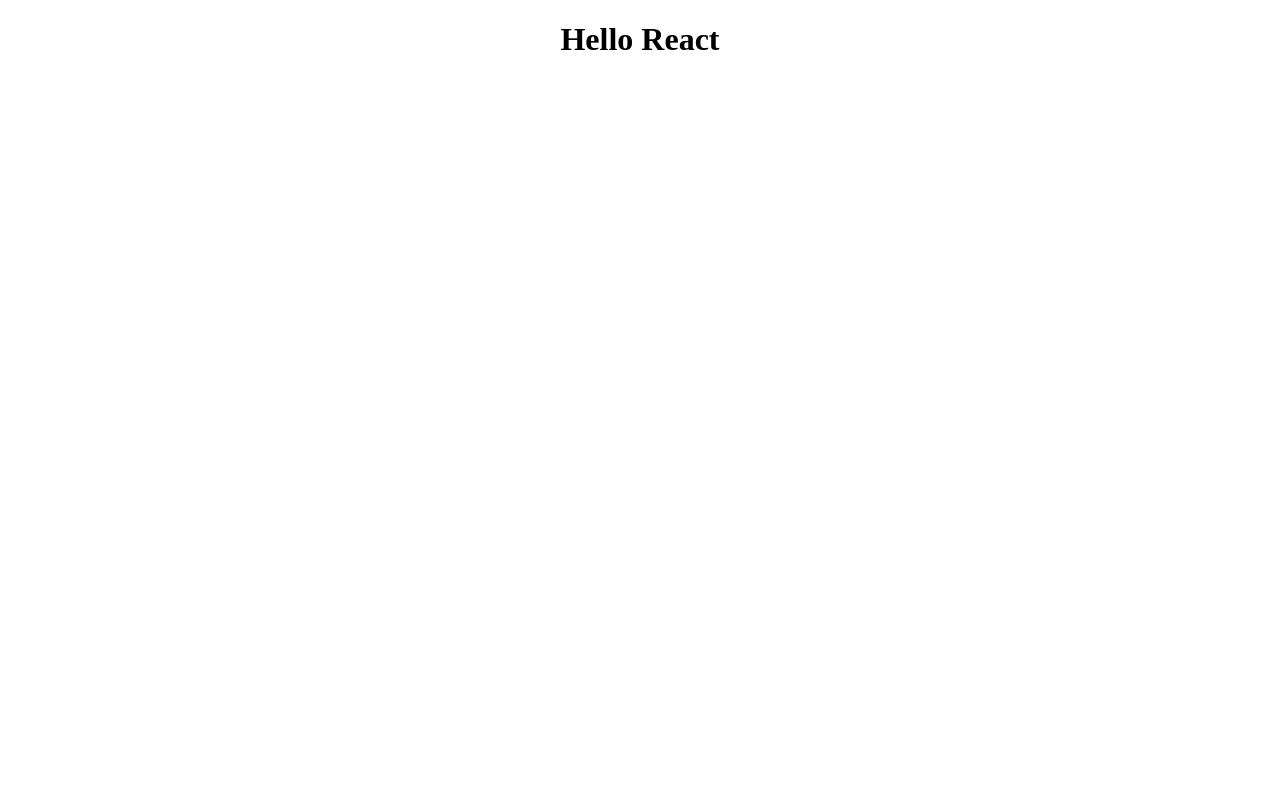
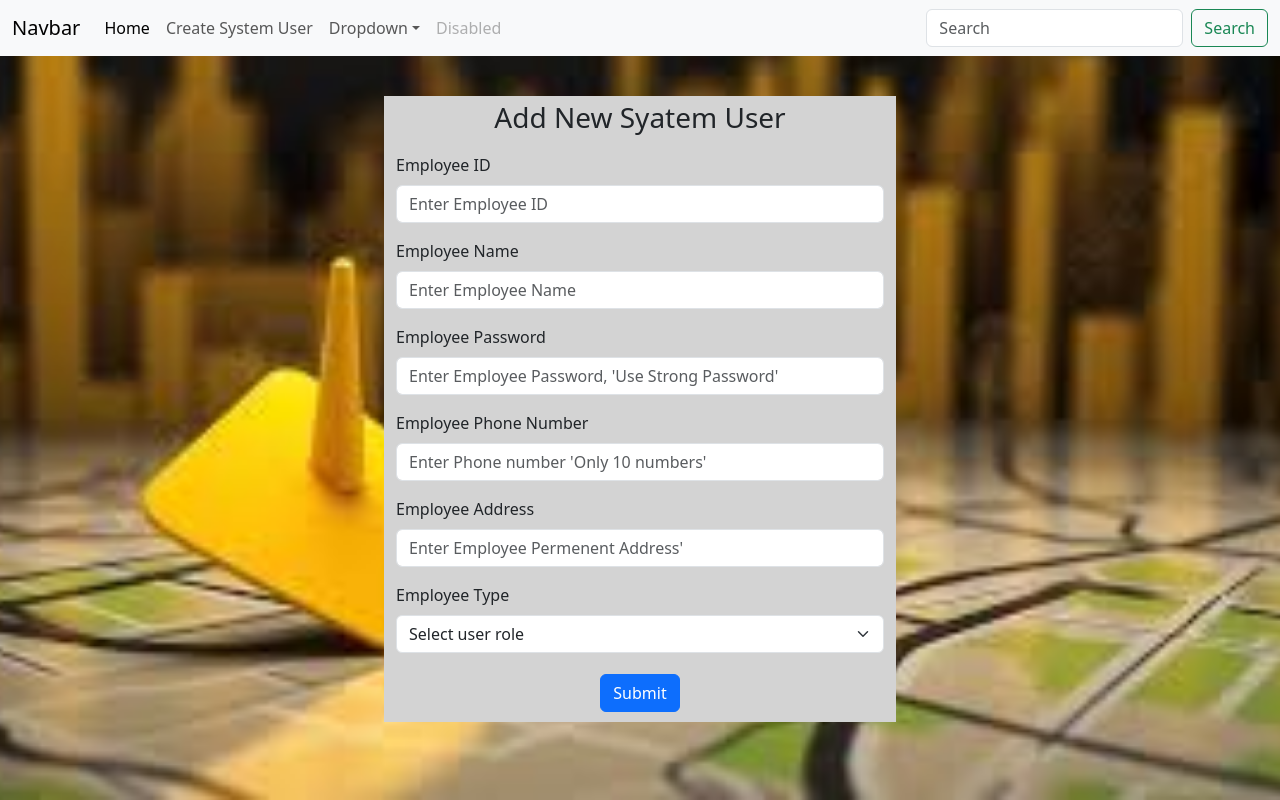
Before and after one commit to SandunRanjanaM/CabServiceManagement, a React (Create React App) app in the folder frontend/: page /add in a window 1280 px wide. Built offline with nearby package versions, Linux system fonts and the light colour scheme.

Commit message:
completed add system user function

```diff
--- a/frontend/package.json
+++ b/frontend/package.json
@@ -6,9 +6,11 @@
     "@testing-library/jest-dom": "^5.17.0",
     "@testing-library/react": "^13.4.0",
     "@testing-library/user-event": "^13.5.0",
+    "axios": "^1.6.8",
     "react": "^18.2.0",
     "react-bootstrap": "^2.10.2",
     "react-dom": "^18.2.0",
+    "react-router-dom": "^6.22.3",
     "react-scripts": "5.0.1",
     "web-vitals": "^2.1.4"
   },
--- a/frontend/public/index.html
+++ b/frontend/public/index.html
@@ -10,34 +10,18 @@
       content="Web site created using create-react-app"
     />
     <link rel="apple-touch-icon" href="%PUBLIC_URL%/logo192.png" />
-    <!--
-      manifest.json provides metadata used when your web app is installed on a
-      user's mobile device or desktop. See https://developers.google.com/web/fundamentals/web-app-manifest/
-    -->
+
     <link rel="manifest" href="%PUBLIC_URL%/manifest.json" />
-    <!--
-      Notice the use of %PUBLIC_URL% in the tags above.
-      It will be replaced with the URL of the `public` folder during the build.
-      Only files inside the `public` folder can be referenced from the HTML.
 
-      Unlike "/favicon.ico" or "favicon.ico", "%PUBLIC_URL%/favicon.ico" will
-      work correctly both with client-side routing and a non-root public URL.
-      Learn how to configure a non-root public URL by running `npm run build`.
-    -->
+    <link href="https://cdn.jsdelivr.net/npm/bootstrap@5.3.3/dist/css/bootstrap.min.css" rel="stylesheet" integrity="sha384-QWTKZyjpPEjISv5WaRU9OFeRpok6YctnYmDr5pNlyT2bRjXh0JMhjY6hW+ALEwIH" crossorigin="anonymous">
+
     <title>React App</title>
   </head>
   <body>
     <noscript>You need to enable JavaScript to run this app.</noscript>
     <div id="root"></div>
-    <!--
-      This HTML file is a template.
-      If you open it directly in the browser, you will see an empty page.
 
-      You can add webfonts, meta tags, or analytics to this file.
-      The build step will place the bundled scripts into the <body> tag.
+    <script src="https://cdn.jsdelivr.net/npm/bootstrap@5.3.3/dist/js/bootstrap.bundle.min.js" integrity="sha384-YvpcrYf0tY3lHB60NNkmXc5s9fDVZLESaAA55NDzOxhy9GkcIdslK1eN7N6jIeHz" crossorigin="anonymous"></script>
 
-      To begin the development, run `npm start` or `yarn start`.
-      To create a production bundle, use `npm run build` or `yarn build`.
-    -->
   </body>
 </html>
--- a/frontend/src/App.css
+++ b/frontend/src/App.css
@@ -1,3 +1,13 @@
+body {
+  background-image: url("download.jpeg");
+  background-size: cover;
+  background-position: center;
+  margin: 0;
+  padding: 0;
+  width: 100vw;
+  height: 100vh;
+}
+
 .App {
   text-align: center;
 }
--- a/frontend/src/App.js
+++ b/frontend/src/App.js
@@ -1,10 +1,20 @@
 import './App.css';
+import Addsystemusers from './components/Addsystemusers';
+import Header from './components/Header';
+import { BrowserRouter as Router, Routes, Route } from "react-router-dom";
 
 function App() {
   return (
-    <div className="App">
-      <h1>Hello React</h1>
-    </div>
+    <Router>
+      <div>
+        <Header/>
+
+        <Routes>
+          <Route path='/add' element={<Addsystemusers />} />
+        </Routes>
+
+      </div>
+    </Router>
   );
 }
 
--- /dev/null
+++ b/frontend/src/components/Addsystemusers.js
@@ -0,0 +1,127 @@
+import React, { useState } from "react";
+import axios from "axios";
+
+export default function AddSystemUsers() {
+    const [Emp_ID, setEmp_ID] = useState("");
+    const [name, setname] = useState("");
+    const [password, setpassword] = useState("");
+    const [phone_number, setphone_number] = useState("");
+    const [address, setaddress] = useState("");
+    const [Emp_Type, setEmp_Type] = useState("");
+
+    const handlePhoneNumberChange = (e) => {
+        const value = e.target.value;
+        // Validation: Allow only numbers and limit input to 10 digits
+        const formattedValue = value.replace(/\D/g, '').slice(0, 10);
+        setphone_number(formattedValue);
+    };
+
+
+    function sendData(e){
+
+        e.preventDefault();
+
+        const newSystemUser = {
+            Emp_ID,
+            name,
+            password,
+            phone_number,
+            address,
+            Emp_Type
+        }
+
+        axios.post("http://localhost:8070/systemusers/add", newSystemUser).then(()=>{
+            alert("System user Added");
+            setEmp_ID("");
+            setEmp_Type("");
+            setaddress("");
+            setname("");
+            setpassword("");
+            setphone_number("");
+        }).catch((err)=>{
+            alert(err)
+        })
+
+    }
+
+
+    return (
+        <div  style={{ marginLeft:'30vw', marginRight:'30vw', alignContent:"center", marginTop:"5vh",marginBottom:"5vh" ,backgroundColor:"lightgray"}} >
+            <h3 style={{textAlign:"center",paddingTop:"5px"}}>Add New Syatem User</h3>
+            <div className="container" style={{paddingTop:"10px", paddingBottom:"10px", border:"1px", borderRadius:"1px"}}>
+            <form  onSubmit={sendData}>
+                <div className="mb-3">
+                    <label htmlFor="Emp_ID" className="form-label">Employee ID</label>
+                    <input type="text" className="form-control" id="Emp_ID" placeholder="Enter Employee ID" required onChange={
+                        (e) => {
+                            setEmp_ID(e.target.value);
+                        }
+                    }/>
+                </div>
+
+                <div className="mb-3">
+                    <label htmlFor="name" className="form-label">Employee Name</label>
+                    <input type="text" className="form-control" id="name" placeholder="Enter Employee Name" required onChange={
+                        (e) => {
+                            setname(e.target.value);
+                        }
+                    }/>
+                </div>
+
+                <div className="mb-3">
+                    <label htmlFor="password" className="form-label">Employee Password</label>
+                    <input type="password" className="form-control" id="password" placeholder="Enter Employee Password, 'Use Strong Password'" required onChange={
+                        (e) => {
+                            setpassword(e.target.value);
+                        }
+                    }/>
+                </div>
+
+                <div className="mb-3">
+                    <label htmlFor="phone_number" className="form-label">Employee Phone Number</label>
+                    <input
+                        type="tel"
+                        className="form-control"
+                        id="phone_number"
+                        value={phone_number}
+                        onChange={handlePhoneNumberChange}
+                        pattern="[0-9]{10}"
+                        title="Please enter a 10-digit phone number"
+                        required
+                        placeholder="Enter Phone number 'Only 10 numbers'"
+
+                    />
+                </div>
+
+                <div className="mb-3">
+                    <label htmlFor="address" className="form-label">Employee Address</label>
+                    <input type="text" className="form-control" id="address" placeholder="Enter Employee Permenent Address'" required onChange={
+                        (e) => {
+                            setaddress(e.target.value);
+                        }
+                    }/>
+                </div>
+
+                <div className="mb-3">
+                    <label htmlFor="Emp_Type" className="form-label">Employee Type</label>
+                    <select className="form-select" aria-label="Default select example" onClick={(e) => {setEmp_Type(e.target.value);}} required >
+                        <option disabled selected style={{color: "#999"}}>Select user role</option>
+                        <option value="Payment_Manager">Payment Manager</option>
+                        <option value="Administrator">Administrator</option>
+                        <option value="Inquiry_Manager">Inquiry Manager</option>
+                        <option value="Package_Manager">Package Manager</option>
+                        <option value="Inventory_Manager">Inventory Manager</option>
+                        <option value="Advertisement_Manager">Advertisement Manager</option>
+                        <option value="Trip_Order_Manager">Trip Order Manager</option>
+                    </select>
+                </div>
+
+                <div style={{textAlign:"center",paddingTop:"5px"}}>
+                <button type="submit" className="btn btn-primary" style={{textAlign:"center"}}>Submit</button>
+                </div>
+
+            </form>
+            </div>
+        </div>
+    );
+}
--- /dev/null
+++ b/frontend/src/components/Header.js
@@ -0,0 +1,48 @@
+import React from "react";
+
+
+function Header() {
+
+    return(
+        <div>
+            <nav className="navbar navbar-expand-lg bg-body-tertiary" >
+            <div className="container-fluid" >
+                <a className="navbar-brand" href="#" >Navbar</a>
+                    <button className="navbar-toggler" type="button" data-bs-toggle="collapse" data-bs-target="#navbarSupportedContent" aria-controls="navbarSupportedContent" aria-expanded="false" aria-label="Toggle navigation">
+                    <span className="navbar-toggler-icon"></span>
+                    </button>
+                    <div className="collapse navbar-collapse" id="navbarSupportedContent">
+                    <ul className="navbar-nav me-auto mb-2 mb-lg-0">
+                        <li className="nav-item">
+                        <a className="nav-link active" aria-current="page" href="#">Home</a>
+                        </li>
+                        <li className="nav-item">
+                        <a className="nav-link" href="/add">Create System User</a>
+                        </li>
+                        <li className="nav-item dropdown">
+                        <a className="nav-link dropdown-toggle" href="#" role="button" data-bs-toggle="dropdown" aria-expanded="false">
+                            Dropdown
+                        </a>
+                        <ul className="dropdown-menu">
+                            <li><a className="dropdown-item" href="#">Action</a></li>
+                            <li><a className="dropdown-item" href="#">Another action</a></li>
+                            <li><hr className="dropdown-divider"></hr></li>
+                            <li><a className="dropdown-item" href="#">Something else here</a></li>
+                        </ul>
+                        </li>
+                        <li className="nav-item">
+                        <a className="nav-link disabled" aria-disabled="true">Disabled</a>
+                        </li>
+                    </ul>
+                    <form className="d-flex" role="search">
+                        <input className="form-control me-2" type="search" placeholder="Search" aria-label="Search"/>
+                        <button className="btn btn-outline-success" type="submit">Search</button>
+                    </form>
+                </div>
+            </div>
+            </nav>
+        </div>
+    )
+}
+
+export default Header;
```
Also changed, not shown: frontend/src/download.jpeg (added), 1 other file (tests, documents, lock files or other folders).
